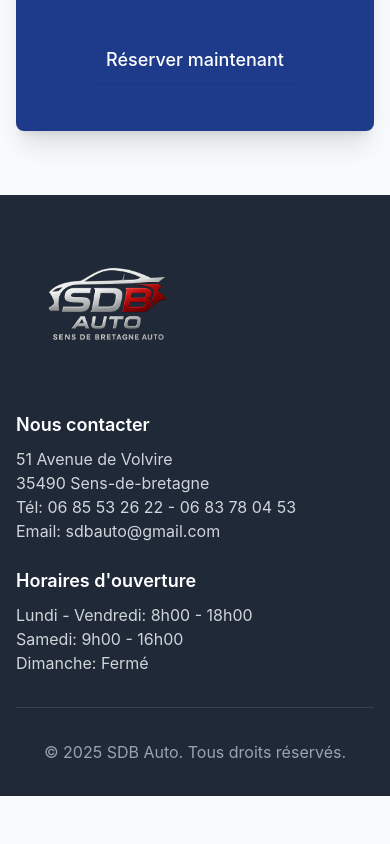
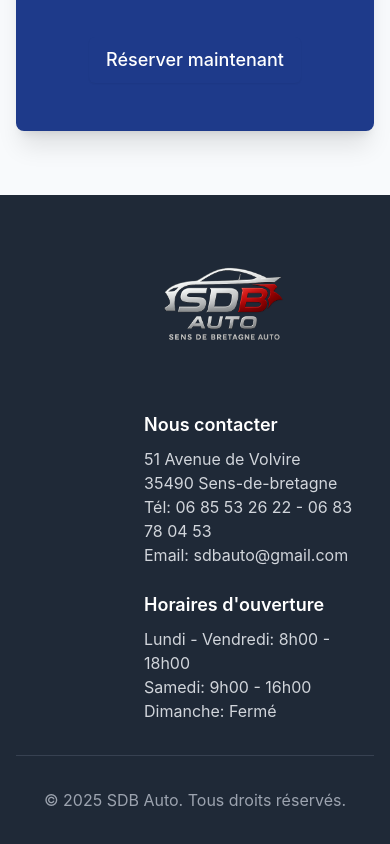
Before and after one commit to aminebacha35/sdb-front, a Vue app: page / in a window 390 px wide. Shown: the part 2997-3841 px from the top of the page. Before the commit the page ends 3793 px from the top, so only its background shows below. Built offline with nearby package versions, Linux system fonts and the light colour scheme.

Commit message:
centrer la div du footer

```diff
--- a/src/components/layout/Footer.vue
+++ b/src/components/layout/Footer.vue
@@ -3,10 +3,10 @@
     <div class="max-w-7xl mx-auto px-4 sm:px-6 lg:px-8">
       <div class="flex flex-col md:flex-row justify-between">
         <div class="mb-6 md:mb-0">
-          <h2><img src="/sdb.auto.centre.png" class="w-40 ml-3" /></h2>
+          <h2><img src="/sdb.auto.centre.png" class="w-40 ml-32" /></h2>
         </div>
 
-        <div class="mb-6 md:mb-0">
+        <div class="mb-6 md:mb-0 ml-32 ">
           <h3 class="text-lg font-semibold mb-2">Nous contacter</h3>
           <p class="text-gray-300">51 Avenue de Volvire</p>
           <p class="text-gray-300">35490 Sens-de-bretagne</p>
@@ -14,7 +14,7 @@
           <p class="text-gray-300">Email: sdbauto@gmail.com</p>
         </div>
 
-        <div>
+        <div class="ml-32">
           <h3 class="text-lg font-semibold mb-2">Horaires d'ouverture</h3>
           <p class="text-gray-300">Lundi - Vendredi: 8h00 - 18h00</p>
           <p class="text-gray-300">Samedi: 9h00 - 16h00</p>
```
